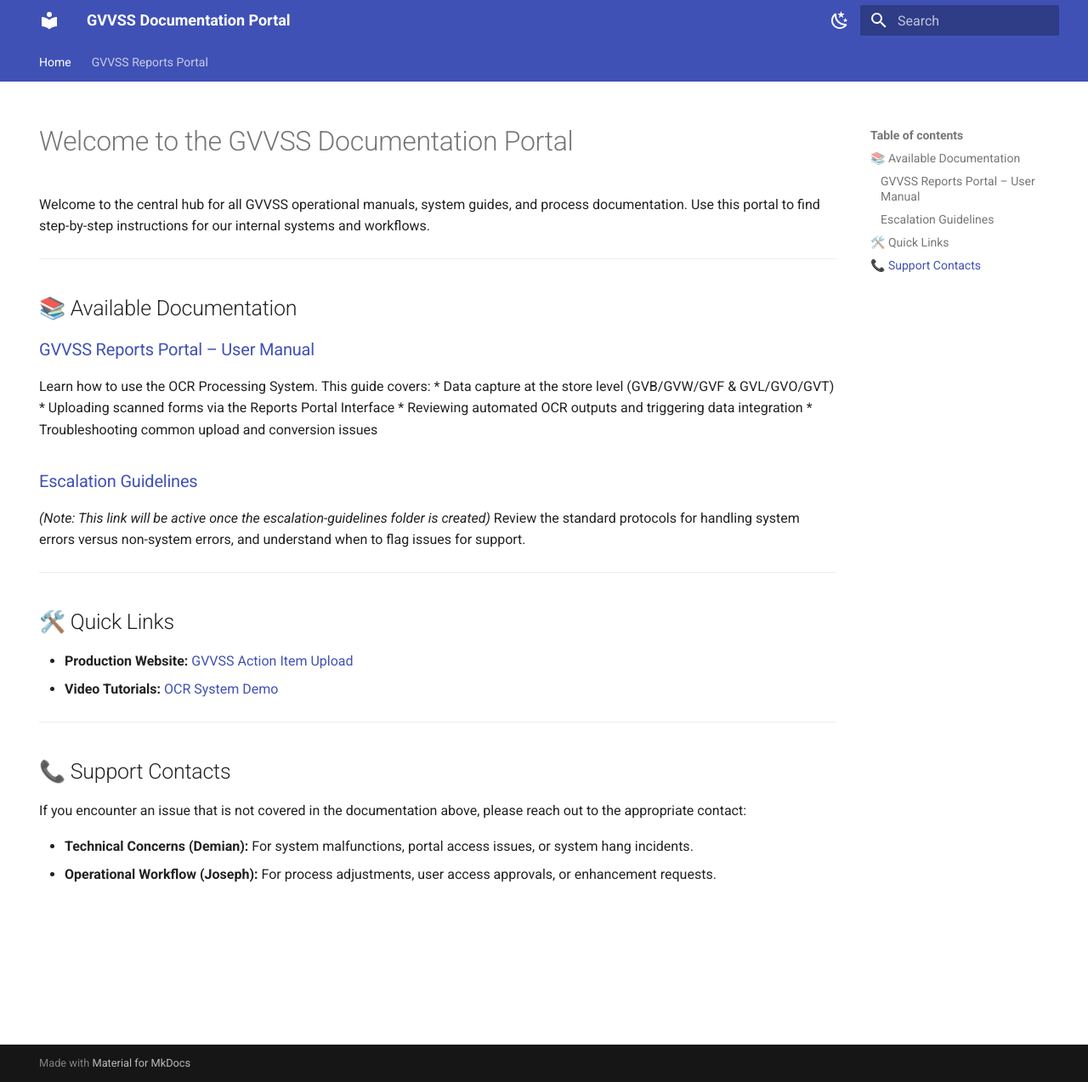
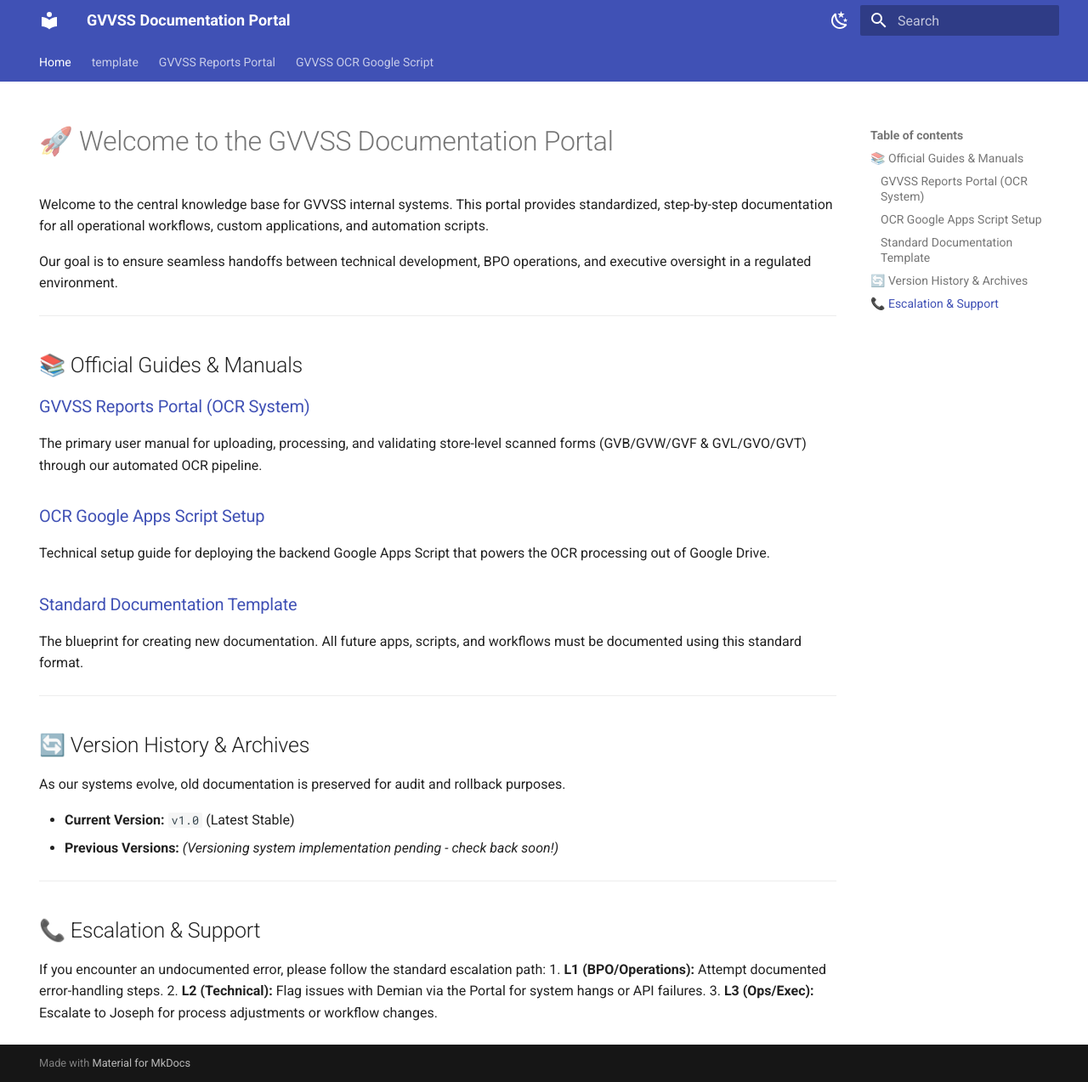
Before and after one commit to johannes-gvssgroup/sample-documentation-v1, an MkDocs documentation site: the page built from docs/index.md, in a window 1280 px wide and 1273 px high. Shown: the whole window at 85% size. Built offline with MkDocs 1.6.1 and Material for MkDocs 9.7.7, drawn with Linux system fonts in a browser that asks for light colours; the version menu is left out.

Commit message:
feat: new files and update docs

```diff
--- a/docs/index.md
+++ b/docs/index.md
@@ -2,36 +2,40 @@
 hide:
   - navigation
 ---
-# Welcome to the GVVSS Documentation Portal
 
-Welcome to the central hub for all GVVSS operational manuals, system guides, and process documentation. Use this portal to find step-by-step instructions for our internal systems and workflows.
+# 🚀 Welcome to the GVVSS Documentation Portal
+
+Welcome to the central knowledge base for GVVSS internal systems. This portal provides standardized, step-by-step documentation for all operational workflows, custom applications, and automation scripts.
+
+Our goal is to ensure seamless handoffs between technical development, BPO operations, and executive oversight in a regulated environment.
 
 ---
 
-## 📚 Available Documentation
+## 📚 Official Guides & Manuals
 
-### [GVVSS Reports Portal – User Manual](ocr-system/index.md)
-Learn how to use the OCR Processing System. This guide covers:
-* Data capture at the store level (GVB/GVW/GVF & GVL/GVO/GVT)
-* Uploading scanned forms via the Reports Portal Interface
-* Reviewing automated OCR outputs and triggering data integration
-* Troubleshooting common upload and conversion issues
+### [GVVSS Reports Portal (OCR System)](ocr-system/index.md)
+The primary user manual for uploading, processing, and validating store-level scanned forms (GVB/GVW/GVF & GVL/GVO/GVT) through our automated OCR pipeline.
 
-### [Escalation Guidelines](escalation-guidelines/index.md)
-*(Note: This link will be active once the escalation-guidelines folder is created)*
-Review the standard protocols for handling system errors versus non-system errors, and understand when to flag issues for support.
+### [OCR Google Apps Script Setup](ocr-google-script/index.md)
+Technical setup guide for deploying the backend Google Apps Script that powers the OCR processing out of Google Drive.
+
+### [Standard Documentation Template](template/index.md)
+The blueprint for creating new documentation. All future apps, scripts, and workflows must be documented using this standard format.
 
 ---
 
-## 🛠️ Quick Links
-* **Production Website:** [GVVSS Action Item Upload](https://gvss.demian.app/actionitem_upload)
-* **Video Tutorials:** [OCR System Demo](https://docs.google.com/videos/d/1S9fyndRS4hRe6HFHPSs33uPg6lh3FgjwCvrVpL77dH8/edit?usp=sharing)
+## 🔄 Version History & Archives
+
+As our systems evolve, old documentation is preserved for audit and rollback purposes.
+
+* **Current Version:** `v1.0` (Latest Stable)
+* **Previous Versions:** *(Versioning system implementation pending - check back soon!)*
 
 ---
 
-## 📞 Support Contacts
+## 📞 Escalation & Support
 
-If you encounter an issue that is not covered in the documentation above, please reach out to the appropriate contact:
-
-* **Technical Concerns (Demian):** For system malfunctions, portal access issues, or system hang incidents.
-* **Operational Workflow (Joseph):** For process adjustments, user access approvals, or enhancement requests.
+If you encounter an undocumented error, please follow the standard escalation path:
+1. **L1 (BPO/Operations):** Attempt documented error-handling steps.
+2. **L2 (Technical):** Flag issues with Demian via the Portal for system hangs or API failures.
+3. **L3 (Ops/Exec):** Escalate to Joseph for process adjustments or workflow changes.
--- a/mkdocs.yml
+++ b/mkdocs.yml
@@ -35,7 +35,14 @@
   - pymdownx.details
   - pymdownx.superfences
 
+# 4. Versioning Dropdown (Powered by mike)
+extra:
+  version:
+    provider: mike
+
 # Your Navigation Menu
 nav:
   - Home: index.md
+  - template: template/index.md
   - GVVSS Reports Portal: ocr-system/index.md
+  - GVVSS OCR Google Script: ocr-google-script/index.md
```
Also changed, not shown: README.md (added, +40 -0 lines), docs/ocr-google-script/index.md (added, +59 -0 lines), docs/ocr-system/index.md (+5 -6 lines), docs/template/index.md (added, +64 -0 lines), 1 other file.
